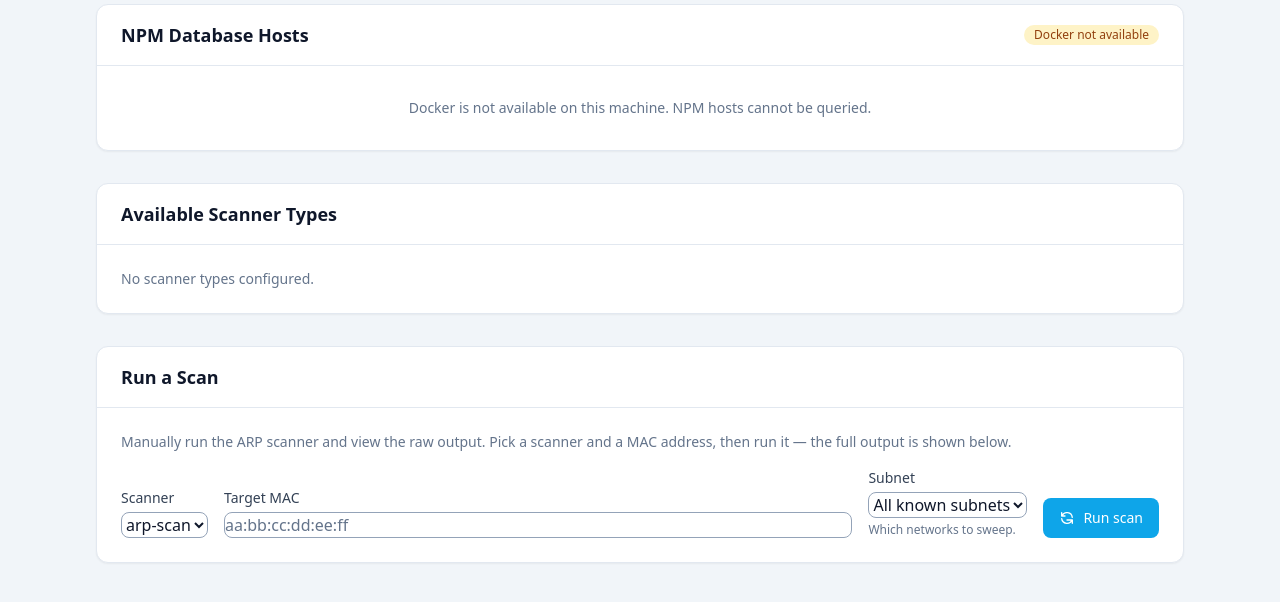
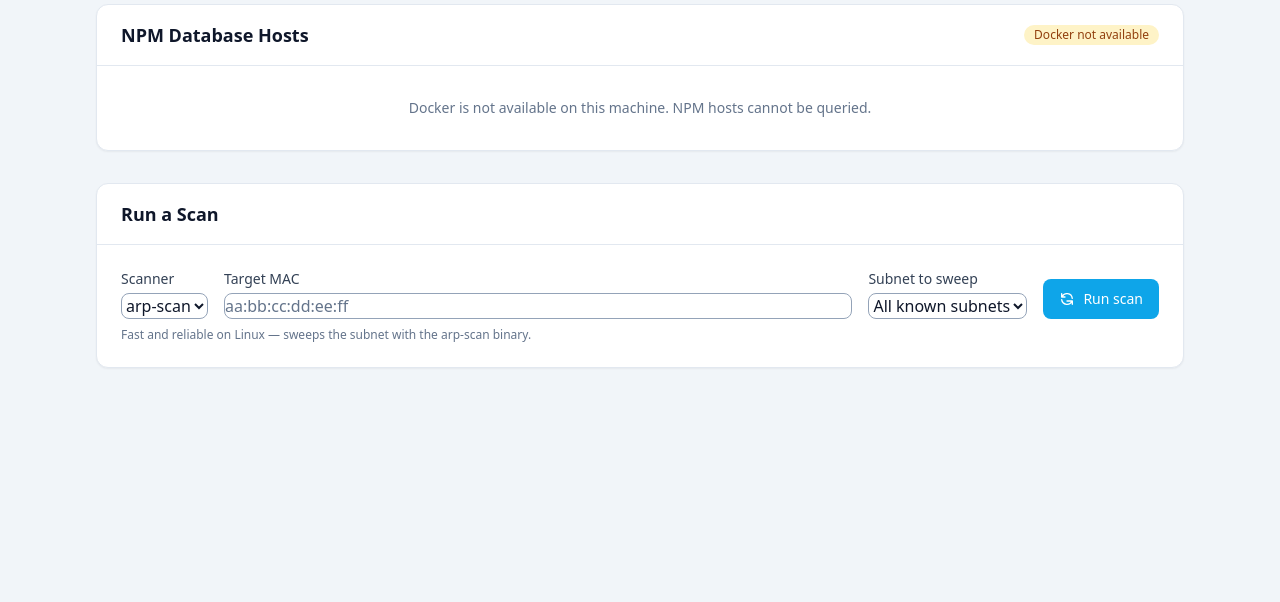
Before and after one commit to GeminiLH/upstream-healer, a FastAPI app: template app/templates/diagnostic.html in a window 1280 px wide. Shown: the part 173-775 px from the top of the page. Run offline with FastAPI, Linux system fonts and the light colour scheme; the template is opened without the code that fills it, so the values that code supplies are empty; parts of the project's set-up code (start-up, migrations or seed data) failed here and were passed over; some libraries are stand-ins or nearby versions.

Commit message:
Diagnostic page: collapsible NPM results, merged scanner docs, consistent layout
- NPM database hosts table is now a collapsed <details> with an 'Expand N host(s)' summary.

- Removed the redundant 'Available Scanner Types' card; per-method docs render as helper text under the Scanner select in 'Run a Scan'.

- 'Run a Scan' fields top-align; Run button bottom-aligns with the controls; active known-host button stays highlighted while its MAC is in the Target MAC field (kh-active + aria-pressed); subnet label -> 'Subnet to sweep' (dropped the sub-line); dropped the redundant 'Manually run the ARP scanner' summary.

Memory bank: documented the parked scanner-sweep error with the 3 in-app validation paths; refreshed Current state to 6bf798e / 178 tests.

```diff
--- a/app/templates/diagnostic.html
+++ b/app/templates/diagnostic.html
@@ -40,7 +40,14 @@
         No proxy hosts found in the NPM database.
       </div>
     {% else %}
-      <div class="overflow-x-auto">
+      <details class="group">
+        <summary class="cursor-pointer select-none px-6 py-3 flex items-center gap-2 text-sm font-medium text-slate-600 dark:text-slate-300 hover:bg-slate-50 dark:hover:bg-slate-800/50">
+          <svg class="w-4 h-4 text-slate-400 dark:text-slate-500 transition-transform group-open:rotate-90" fill="none" stroke="currentColor" viewBox="0 0 24 24" aria-hidden="true">
+            <path stroke-linecap="round" stroke-linejoin="round" stroke-width="2" d="M9 5l7 7-7 7" />
+          </svg>
+          <span>Expand {{ npm_hosts|length }} host{{ 's' if npm_hosts|length != 1 }}</span>
+        </summary>
+      <div class="overflow-x-auto border-t border-slate-200 dark:border-slate-700">
         <table class="min-w-full divide-y divide-slate-200 dark:divide-slate-700">
           <thead class="bg-slate-50 dark:bg-slate-900">
             <tr>
@@ -83,39 +90,8 @@
           </tbody>
         </table>
       </div>
+      </details>
     {% endif %}
-  </div>
-
-  <!-- Scanner Types Section -->
-  <div class="bg-white dark:bg-slate-800 rounded-xl shadow-sm border border-slate-200 dark:border-slate-700 overflow-hidden">
-    <div class="px-6 py-4 border-b border-slate-200 dark:border-slate-700">
-      <h2 class="text-lg font-semibold text-slate-900 dark:text-slate-100">
-        Available Scanner Types
-      </h2>
-    </div>
-    <div class="p-6">
-      {% if scan_types %}
-        <div class="flex flex-wrap gap-3">
-          {% for scanner in scan_types %}
-          <div class="inline-flex items-center gap-2 px-4 py-2 rounded-lg border border-slate-200 dark:border-slate-600 bg-slate-50 dark:bg-slate-900">
-            <svg class="w-4 h-4 text-emerald-500" fill="none" stroke="currentColor" viewBox="0 0 24 24">
-              <path stroke-linecap="round" stroke-linejoin="round" stroke-width="2" d="M5 13l4 4L19 7"/>
-            </svg>
-            <span class="text-sm font-medium text-slate-700 dark:text-slate-300">{{ scanner }}</span>
-          </div>
-          {% endfor %}
-        </div>
-        <div class="mt-4 text-sm text-slate-500 dark:text-slate-400">
-          <p>The system uses the following scanner types to discover devices on the LAN:</p>
-          <ul class="mt-2 space-y-1">
-            <li><span class="font-medium text-slate-700 dark:text-slate-300">arp-scan</span> — Fast and reliable on Linux. Uses the <code class="px-1.5 py-0.5 rounded bg-slate-100 dark:bg-slate-700 text-xs">arp-scan</code> binary to scan the local network.</li>
-            <li><span class="font-medium text-slate-700 dark:text-slate-300">scapy</span> — Python-based fallback. Uses the <code class="px-1.5 py-0.5 rounded bg-slate-100 dark:bg-slate-700 text-xs">scapy</code> library to send ARP requests.</li>
-          </ul>
-        </div>
-      {% else %}
-        <p class="text-sm text-slate-500 dark:text-slate-400">No scanner types configured.</p>
-      {% endif %}
-    </div>
   </div>
 
   <!-- Run a Scan Section -->
@@ -124,12 +100,7 @@
       <h2 class="text-lg font-semibold text-slate-900 dark:text-slate-100">Run a Scan</h2>
     </div>
     <div class="p-6">
-      <p class="text-sm text-slate-500 dark:text-slate-400 mb-4">
-        Manually run the ARP scanner and view the raw output. Pick a scanner and a MAC
-        address, then run it — the full output is shown below.
-      </p>
-
-      <div class="flex flex-col sm:flex-row gap-4 items-start sm:items-end">
+      <div class="flex flex-col sm:flex-row gap-4 items-start">
         <div>
           <label for="scan-method" class="block text-sm font-medium text-slate-700 dark:text-slate-300 mb-1">Scanner</label>
           <select id="scan-method" class="form-control">
@@ -142,7 +113,7 @@
           <input type="text" id="scan-mac" placeholder="aa:bb:cc:dd:ee:ff" class="w-full" />
         </div>
         <div>
-          <label for="scan-subnet" class="block text-sm font-medium text-slate-700 dark:text-slate-300 mb-1">Subnet</label>
+          <label for="scan-subnet" class="block text-sm font-medium text-slate-700 dark:text-slate-300 mb-1">Subnet to sweep</label>
           <select id="scan-subnet" class="form-control">
             <option value="0">All known subnets</option>
             {% for s in subnets %}
@@ -152,24 +123,24 @@
               </option>
             {% endfor %}
           </select>
-          <p class="text-xs text-slate-500 dark:text-slate-400 mt-1">Which networks to sweep.</p>
         </div>
         <button id="scan-run" type="button"
-          class="inline-flex items-center gap-2 px-4 py-2.5 rounded-lg bg-brand-500 hover:bg-brand-600 text-white text-sm font-medium transition disabled:opacity-50 disabled:cursor-not-allowed">
+          class="inline-flex items-center gap-2 px-4 py-2.5 rounded-lg bg-brand-500 hover:bg-brand-600 text-white text-sm font-medium transition disabled:opacity-50 disabled:cursor-not-allowed sm:self-end">
           <svg class="w-4 h-4" fill="none" stroke="currentColor" viewBox="0 0 24 24" aria-hidden="true">
             <path stroke-linecap="round" stroke-linejoin="round" stroke-width="2" d="M4 4v5h.582m15.356 2A8.001 8.001 0 004.582 9m0 0H9m11 11v-5h-.581m0 0a8.003 8.003 0 01-15.357-2m15.357 2H12" />
           </svg>
           <span id="scan-run-label">Run scan</span>
         </button>
       </div>
+      <p id="scan-method-desc" class="mt-2 text-xs text-slate-500 dark:text-slate-400"></p>
 
       {% if hosts %}
         <div class="mt-4">
           <span class="text-xs uppercase tracking-wider text-slate-400 dark:text-slate-500">Known hosts — click to prefill:</span>
           <div class="mt-2 flex flex-wrap gap-2">
             {% for h in hosts %}
-              <button type="button" data-mac="{{ h.mac_address }}" data-name="{{ h.name }}"
-                class="text-xs px-2.5 py-1 rounded-md border border-slate-200 dark:border-slate-600 bg-slate-50 dark:bg-slate-900 text-slate-600 dark:text-slate-300 hover:border-brand-400 transition">
+              <button type="button" data-mac="{{ h.mac_address }}" data-name="{{ h.name }}" aria-pressed="false"
+                class="kh-btn text-xs px-2.5 py-1 rounded-md border border-slate-200 dark:border-slate-600 bg-slate-50 dark:bg-slate-900 text-slate-600 dark:text-slate-300 hover:border-brand-400 transition">
                 {{ h.name }}
               </button>
             {% endfor %}
@@ -206,6 +177,28 @@
 
 </div>
 
+<style>
+  /* Known-host prefill buttons: highlight the one whose MAC is in the Target
+     MAC field (toggled by JS below). `!important` beats the Tailwind utilities
+     on the same element; works in both light and dark mode. */
+  .kh-btn {
+    transition: background-color 0.15s ease, border-color 0.15s ease,
+      color 0.15s ease, box-shadow 0.15s ease;
+  }
+  .kh-btn.kh-active {
+    border-color: #0ea5e9 !important;
+    background-color: #e0f2fe !important;
+    color: #075985 !important;
+    box-shadow: 0 0 0 1px #0ea5e9;
+  }
+  .dark .kh-btn.kh-active {
+    border-color: #38bdf8 !important;
+    background-color: rgba(12, 74, 110, 0.5) !important;
+    color: #bae6fd !important;
+    box-shadow: 0 0 0 1px #38bdf8;
+  }
+</style>
+
 <script>
   (function () {
     const methodEl = document.getElementById('scan-method');
@@ -219,11 +212,44 @@
     const hostsWrap = document.getElementById('scan-hosts-wrap');
     const hostsBody = document.getElementById('scan-hosts');
     const hostsCount = document.getElementById('scan-hosts-count');
+    const methodDescEl = document.getElementById('scan-method-desc');
 
     function esc(v) {
       const d = document.createElement('div');
       d.textContent = v == null ? '' : String(v);
       return d.innerHTML;
+    }
+
+    const METHOD_DESCS = {
+      'arp-scan': 'Fast and reliable on Linux — sweeps the subnet with the arp-scan binary.',
+      'scapy': 'Python-based fallback — sends ARP requests directly via scapy.',
+    };
+
+    function syncMethodDesc() {
+      if (!methodDescEl) return;
+      const text = METHOD_DESCS[methodEl.value] || '';
+      methodDescEl.textContent = text;
+      methodDescEl.style.display = text ? '' : 'none';
+    }
+
+    // Canonicalise a MAC the same way the backend does (lowercase, colon
+    // separated); a 32-hex Intel EUI-64 value reduces to its last 12 hex.
+    function normMac(v) {
+      if (!v) return '';
+      let s = String(v).toLowerCase().replace(/[^0-9a-f]/g, '');
+      if (s.length === 32) s = s.slice(-12);
+      if (s.length !== 12) return s;
+      return s.replace(/(.{2})(?=.)/g, '$1:');
+    }
+
+    // Highlight the known-host button whose MAC matches the Target MAC field.
+    function syncKnownHosts() {
+      const target = normMac(macEl.value);
+      document.querySelectorAll('.kh-btn').forEach((btn) => {
+        const active = !!target && target === normMac(btn.getAttribute('data-mac'));
+        btn.classList.toggle('kh-active', active);
+        btn.setAttribute('aria-pressed', active ? 'true' : 'false');
+      });
     }
 
     function clearHosts() {
@@ -307,9 +333,16 @@
       }
     });
 
-    document.querySelectorAll('[data-mac]').forEach((btn) => {
-      btn.addEventListener('click', () => { macEl.value = btn.getAttribute('data-mac'); });
+    document.querySelectorAll('.kh-btn').forEach((btn) => {
+      btn.addEventListener('click', () => {
+        macEl.value = btn.getAttribute('data-mac');
+        syncKnownHosts();
+      });
     });
+    macEl.addEventListener('input', syncKnownHosts);
+    methodEl.addEventListener('change', syncMethodDesc);
+    syncMethodDesc();
+    syncKnownHosts();
   })();
 </script>
 {% endblock %}
```
Also changed, not shown: memory-bank/decisions.md (+14 -0 lines), memory-bank/progress.md (+39 -12 lines).
